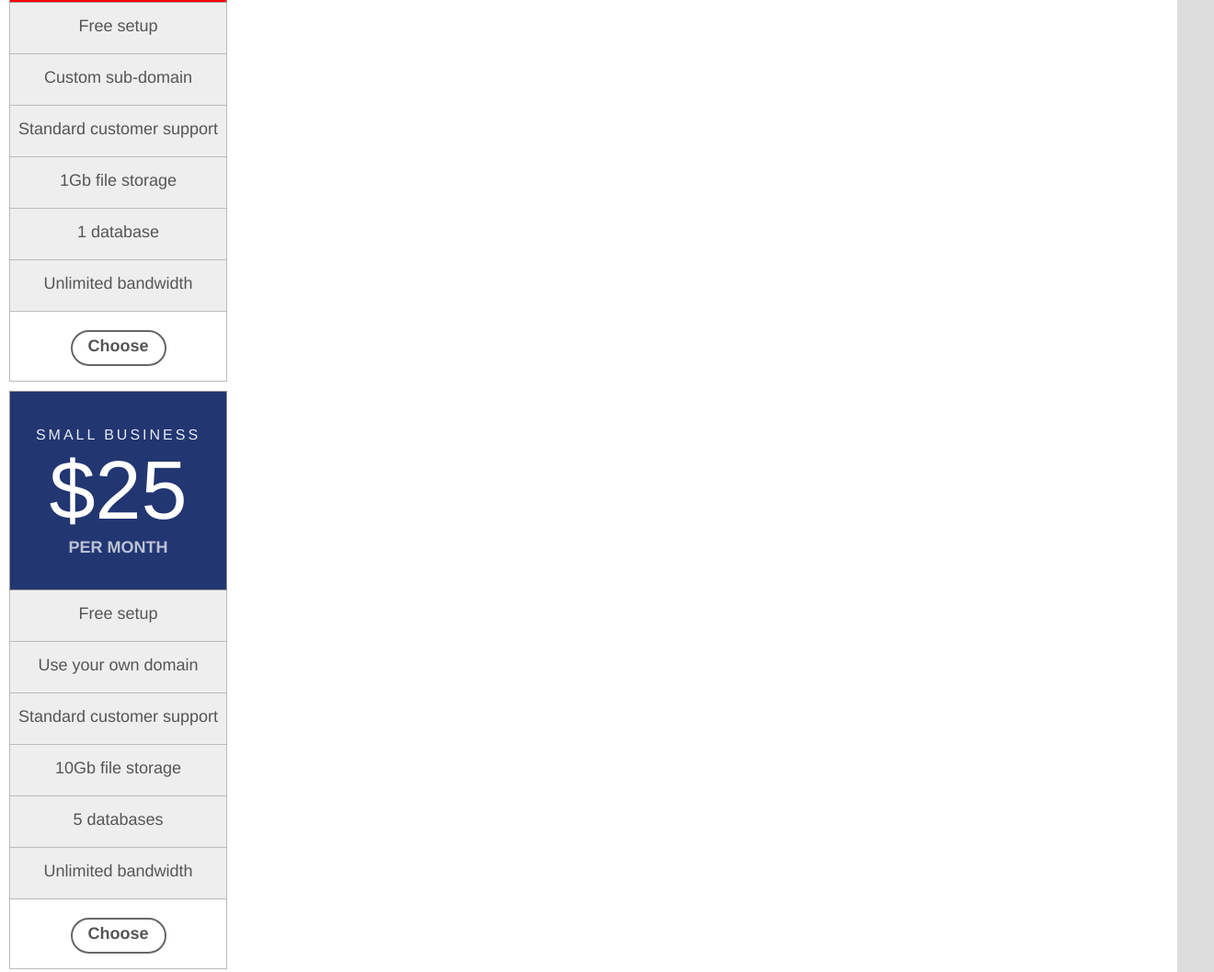
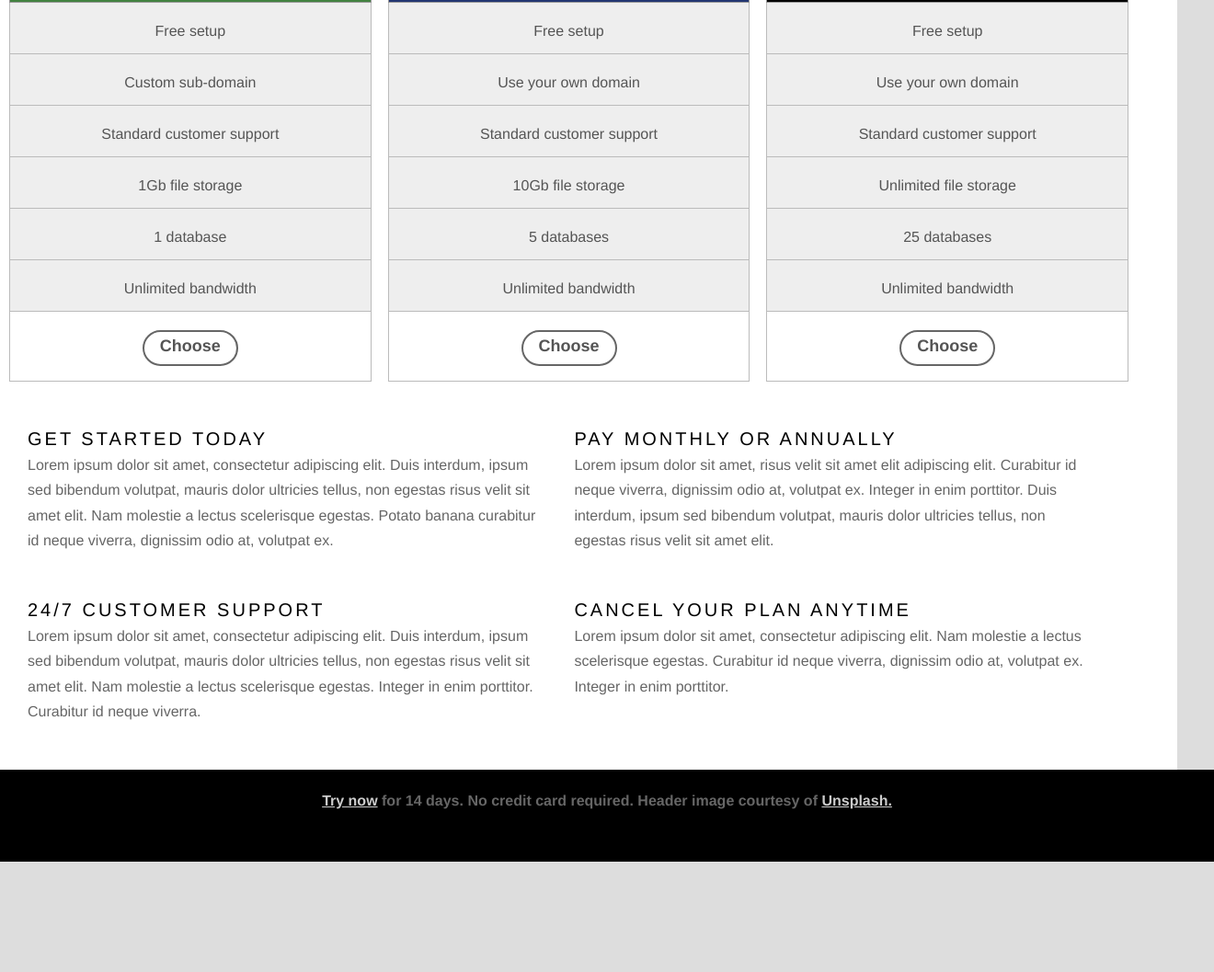
Before and after one commit to vvj5/dist, a plain HTML site: page index.html in a window 1280 px wide. Shown: the part 699-1756 px from the top of the page at 92% size, 1320 px wide, since content can reach past the window. After the commit the page ends 1636 px from the top, so only its background shows below. Drawn offline with Linux system fonts and the light colour scheme.

Commit message:
Breakpoint 3- final

```diff
--- a/css/style.css
+++ b/css/style.css
@@ -54,7 +54,9 @@ body {
 .plans {
   background-color: white;
   padding-top: 40px;
-  padding-bottom: 40px; }
+  padding-bottom: 40px;
+  padding-left: 30px;
+  padding-right: 30px; }
 
 .plan-option-parent {
   margin: 10px; }
@@ -195,43 +197,50 @@ body {
 
 @media (min-width: 479px) {
   .hero {
-    height: 200px;
-    padding-top: 200px; } }
+    height: 100px;
+    padding-top: 150px;
+    padding-bottom: 150px; } }
 @media (min-width: 767px) {
   .hero {
-    height: 200px;
-    padding-top: 200px; }
+    height: 100px;
+    padding-top: 150px;
+    padding-bottom: 150px; }
+
+  .plans {
+    background-color: white;
+    padding-top: 40px;
+    padding-bottom: 40px;
+    padding-left: 0px;
+    padding-right: 0px;
+    overflow: hidden; }
 
   .plan-option-parent {
-    margin: 10px;
-    overflow: hidden; }
+    width: 30.6%;
+    float: left; }
 
   .plan-personal {
-    background-color: red;
+    background-color: #428240;
     height: 195px;
-    width: 235px;
+    width: 100%;
     padding-top: 20px;
     border: 1px solid #999999;
-    float: left;
-    clear: left; }
+    float: left; }
 
   .plan-small-biz {
     background-color: #223672;
     height: 195px;
-    width: 235px;
+    width: 100%;
     padding-top: 20px;
     border: 1px solid #999999;
-    float: left;
-    clear: left; }
+    float: left; }
 
   .plan-enterprise {
     background-color: #000000;
     height: 195px;
-    width: 235px;
+    width: 100%;
     padding-top: 20px;
     border: 1px solid #999999;
-    float: left;
-    clear: left; }
+    float: left; }
 
   .plan-name {
     color: white;
@@ -239,8 +248,6 @@ body {
     font-size: 16px;
     text-align: center;
     display: block;
-    margin-left: auto;
-    margin-right: auto;
     letter-spacing: 3px;
     opacity: .9; }
 
@@ -250,8 +257,6 @@ body {
     font-size: 90px;
     text-align: center;
     display: block;
-    margin-left: auto;
-    margin-right: auto;
     font-weight: lighter; }
 
   .plan-per-month-box {
@@ -260,8 +265,6 @@ body {
     font-size: 18px;
     text-align: center;
     display: block;
-    margin-left: auto;
-    margin-right: auto;
     opacity: .7;
     font-weight: 600; }
 
@@ -272,13 +275,12 @@ body {
     border-left: 1px solid #bbbbbb;
     border-right: 1px solid #bbbbbb;
     border-bottom: 1px solid #bbbbbb;
-    font-size: 18px;
-    height: 40px;
-    width: 235px;
-    padding-top: 15px;
+    font-size: 16px;
+    width: 100%;
+    line-height: 2;
     text-align: center;
-    float: left;
-    clear: left; }
+    white-space: nowrap;
+    float: left; }
 
   .plan-choose-button-box {
     color: #555555;
@@ -289,22 +291,56 @@ body {
     border-bottom: 1px solid #bbbbbb;
     font-size: 18px;
     font-weight: bold;
-    height: 35px;
-    width: 235px;
+    width: 100%;
     padding-top: 20px;
     padding-bottom: 20px;
     text-align: center;
-    float: left;
-    clear: left; }
+    float: left; }
 
   .plan-choose-button-inner {
     border: 2px solid #666666;
     border-radius: 25px;
     width: 100px;
-    height: 30px;
-    margin-left: auto;
-    margin-right: auto;
     padding-top: 5px; } }
-/*# sourceMappingURL=style.css.map */
+.copy-parent {
+  background-color: white;
+  overflow: hidden;
+  padding-left: 10px;
+  padding-right: 10px; }
+
+.copy-box {
+  padding-left: 20px;
+  padding-right: 20px;
+  padding-bottom: 50px;
+  float: left;
+  width: 44%;
+  line-height: 1.7; }
+
+.copy-title {
+  font-family: Helvetica;
+  color: black;
+  font-size: 20px;
+  letter-spacing: 3px;
+  line-height: 1;
+  width: 100%; }
+
+.copy-text {
+  font-family: Helvetica;
+  font-size: 16px;
+  color: #666666;
+  width: 100%; }
+
+.footer {
+  height: 60px;
+  background-color: black;
+  font-size: 16px;
+  font-weight: bold;
+  font-family: Helvetica;
+  color: #666666;
+  line-height: 1.7;
+  padding: 20px;
+  text-align: center;
+  float: left;
+  width: 100%; }
 
 /*# sourceMappingURL=style.css.map */
--- a/index.html
+++ b/index.html
@@ -90,20 +90,21 @@
 			<span class="copy-title">GET STARTED TODAY</span>
 			<br/>
 			<span class="copy-text">
-			Lorem ipsum dolor sit amet, consectetur adipiscing elit. Duis interdum, ipsum sed bibendum volutpat, mauris dolor ultricies tellus, non egestas risus velit sit amet elit. Nam molestie a lectus scelerisque egestas. Potato banana curabitur id neque viverra, dignissim odio at, volutpat ex. Integer in enim porttitor.
+			Lorem ipsum dolor sit amet, consectetur adipiscing elit. Duis interdum, ipsum sed bibendum volutpat, mauris dolor ultricies tellus, non egestas risus velit sit amet elit. Nam molestie a lectus scelerisque egestas. Potato banana curabitur id neque viverra, dignissim odio at, volutpat ex.
+			</span>
 		</div>
 		<div class="copy-box">
 			<span class="copy-title">PAY MONTHLY OR ANNUALLY</span>
 			<br/>
 			<span class="copy-text">
-			Lorem ipsum dolor sit amet, consectetur adipiscing elit. Curabitur id neque viverra, dignissim odio at, volutpat ex. Integer in enim porttitor. Duis interdum, ipsum sed bibendum volutpat, mauris dolor ultricies tellus, non egestas risus velit sit amet elit.
+			Lorem ipsum dolor sit amet, risus velit sit amet elit adipiscing elit. Curabitur id neque viverra, dignissim odio at, volutpat ex. Integer in enim porttitor. Duis interdum, ipsum sed bibendum volutpat, mauris dolor ultricies tellus, non egestas risus velit sit amet elit.
 			</span>
 		</div>
 		<div class="copy-box">
 			<span class="copy-title">24/7 CUSTOMER SUPPORT</span>
 			<br/>
 			<span class="copy-text">
-			Lorem ipsum dolor sit amet, consectetur adipiscing elit. Duis interdum, ipsum sed bibendum volutpat, mauris dolor ultricies tellus, non egestas risus velit sit amet elit. Nam molestie a lectus scelerisque egestas. Integer in enim porttitor. Curabitur id neque viverra, dignissim odio at, volutpat ex.
+			Lorem ipsum dolor sit amet, consectetur adipiscing elit. Duis interdum, ipsum sed bibendum volutpat, mauris dolor ultricies tellus, non egestas risus velit sit amet elit. Nam molestie a lectus scelerisque egestas. Integer in enim porttitor. Curabitur id neque viverra.
 			</span>
 		</div>
 		<div class="copy-box">
```
